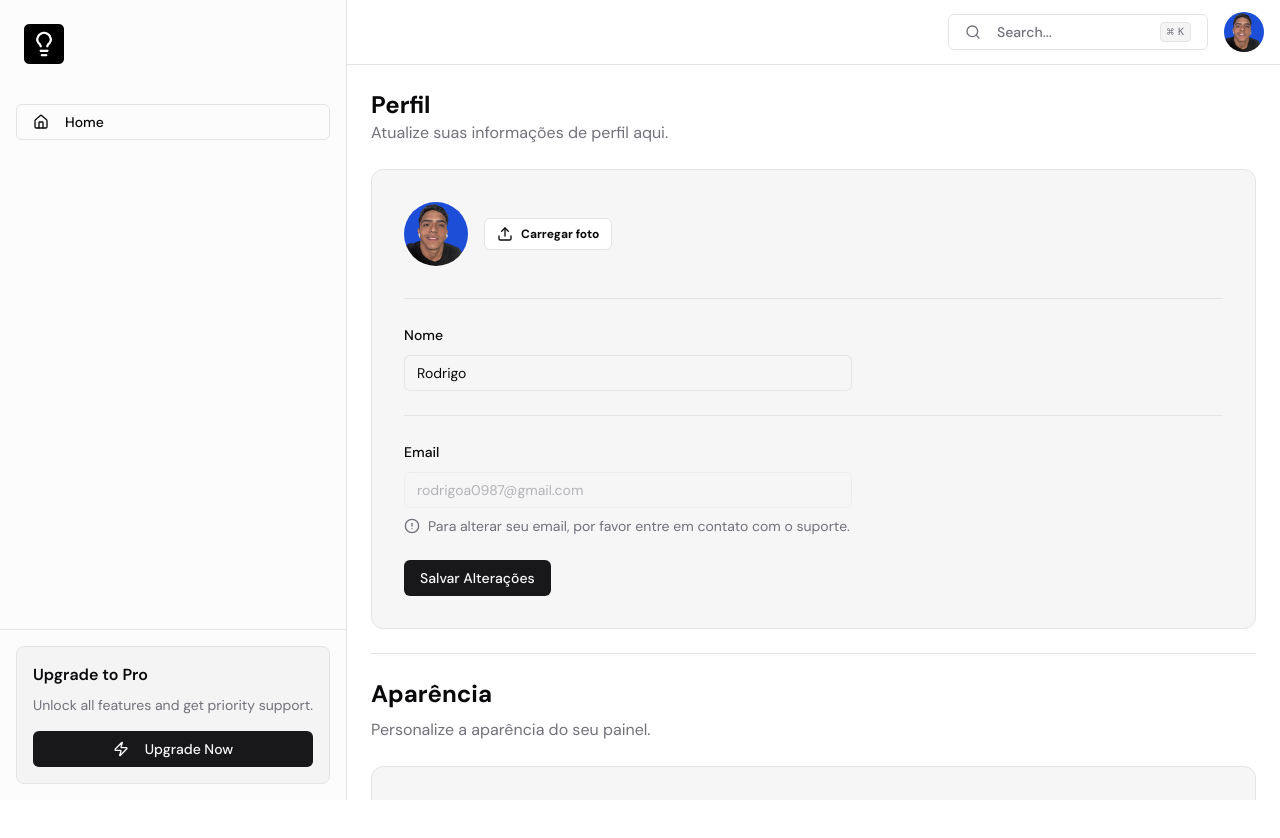
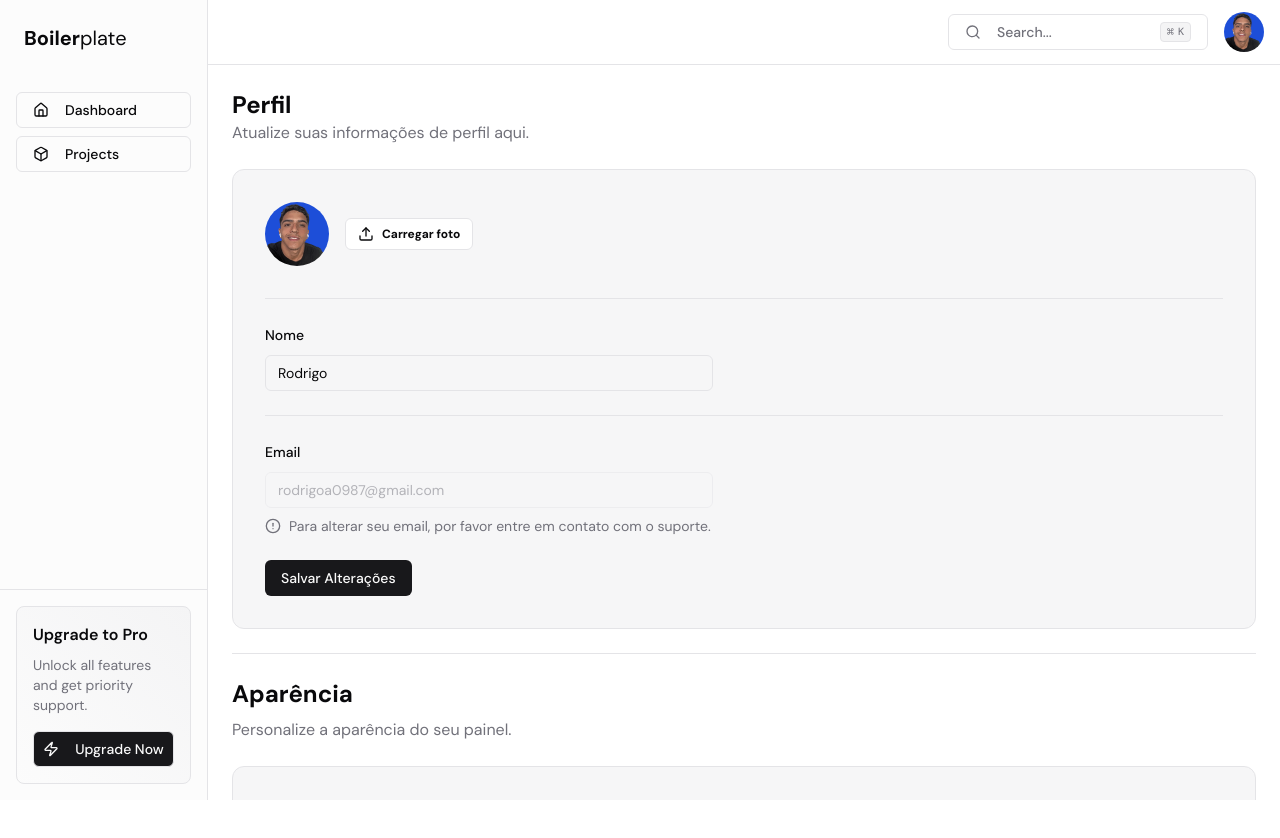
Before and after one commit to skrodrigo/supabase-nextjs-starter-kit, a Next.js app: page /dashboard/settings in a window 1280 px wide. Shown: the top 838 px of the page. Built offline with nearby package versions, Linux system fonts and the light colour scheme.

Commit message:
Refactor: Update sidebar items and layout in dashboard

```diff
--- a/app/(auth)/dashboard/layout.tsx
+++ b/app/(auth)/dashboard/layout.tsx
@@ -2,14 +2,18 @@
 
 import { Button } from "@/components/ui/button";
 import { Separator } from "@/components/ui/separator";
-import { Home, Zap } from "lucide-react";
+import { Box, Home, Settings, Users, Zap } from "lucide-react";
 import Image from "next/image";
 import Link from "next/link";
 import { usePathname } from "next/navigation";
 import { Header } from "./_components/header";
 import { MobileNav } from "./_components/mobile-nav";
 
-const sidebarItems = [{ icon: Home, label: "Home", href: "/dashboard" }];
+const sidebarItems = [
+	{ icon: Home, label: "Dashboard", href: "/dashboard" },
+
+	{ icon: Box, label: "Projects", href: "/dashboard/projects" },
+];
 
 interface DashboardLayoutProps {
 	children: React.ReactNode;
@@ -19,19 +23,13 @@ const Sidebar = () => {
 	const pathname = usePathname();
 
 	return (
-		<div className="hidden md:block h-screen bg-muted/30">
+		<div className="hidden md:block h-screen bg-muted/30 w-52">
 			<div className="flex h-full flex-col justify-between border-r">
 				<div className="flex-grow">
 					<div className="flex items-center justify-start gap-2 p-6">
-						<Image
-							src="/boilerplate.png"
-							width={1000}
-							height={1000}
-							priority
-							quality={100}
-							alt="Boilerplate icon"
-							className="w-10 h-10"
-						/>
+						<h1 className="text-xl">
+							<span className="font-bold">Boiler</span>plate
+						</h1>
 					</div>
 
 					<nav className="flex flex-col gap-2 p-4">
@@ -39,7 +37,7 @@ const Sidebar = () => {
 							<Link key={item.href} href={item.href} passHref>
 								<Button
 									variant={pathname === item.href ? "secondary" : "ghost"}
-									className="w-full justify-start border"
+									className="w-full justify-start border "
 								>
 									<item.icon className="mr-2 h-4 w-4" />
 									{item.label}
@@ -50,12 +48,12 @@ const Sidebar = () => {
 				</div>
 				<Separator className="w-full" />
 				<div className="p-4">
-					<div className="rounded-lg bg-muted p-4  border">
+					<div className="rounded-lg bg-gradient-to-tr from-muted/5 to-muted p-4 border">
 						<h3 className="mb-2 font-semibold">Upgrade to Pro</h3>
 						<p className="mb-4 text-sm text-muted-foreground">
 							Unlock all features and get priority support.
 						</p>
-						<Button className="w-full">
+						<Button className="w-full border">
 							<Zap className="mr-2 h-4 w-4" />
 							Upgrade Now
 						</Button>
--- a/app/(auth)/dashboard/settings/_components/theme-form.tsx
+++ b/app/(auth)/dashboard/settings/_components/theme-form.tsx
@@ -45,7 +45,7 @@ export function ThemeForm() {
 											<div className="h-2 w-full rounded-lg bg-[#ecedef]" />
 										</div>
 										<div className="flex items-center space-x-2 rounded-md bg-white p-2 shadow-sm">
-											<Sun className="h-4 w-4 text-[#ecedef] flex-shrink-0" />
+											<Sun className="h-4 w-4 text-muted-foreground flex-shrink-0" />
 											<div className="h-2 w-full rounded-lg bg-[#ecedef]" />
 										</div>
 									</div>
```
